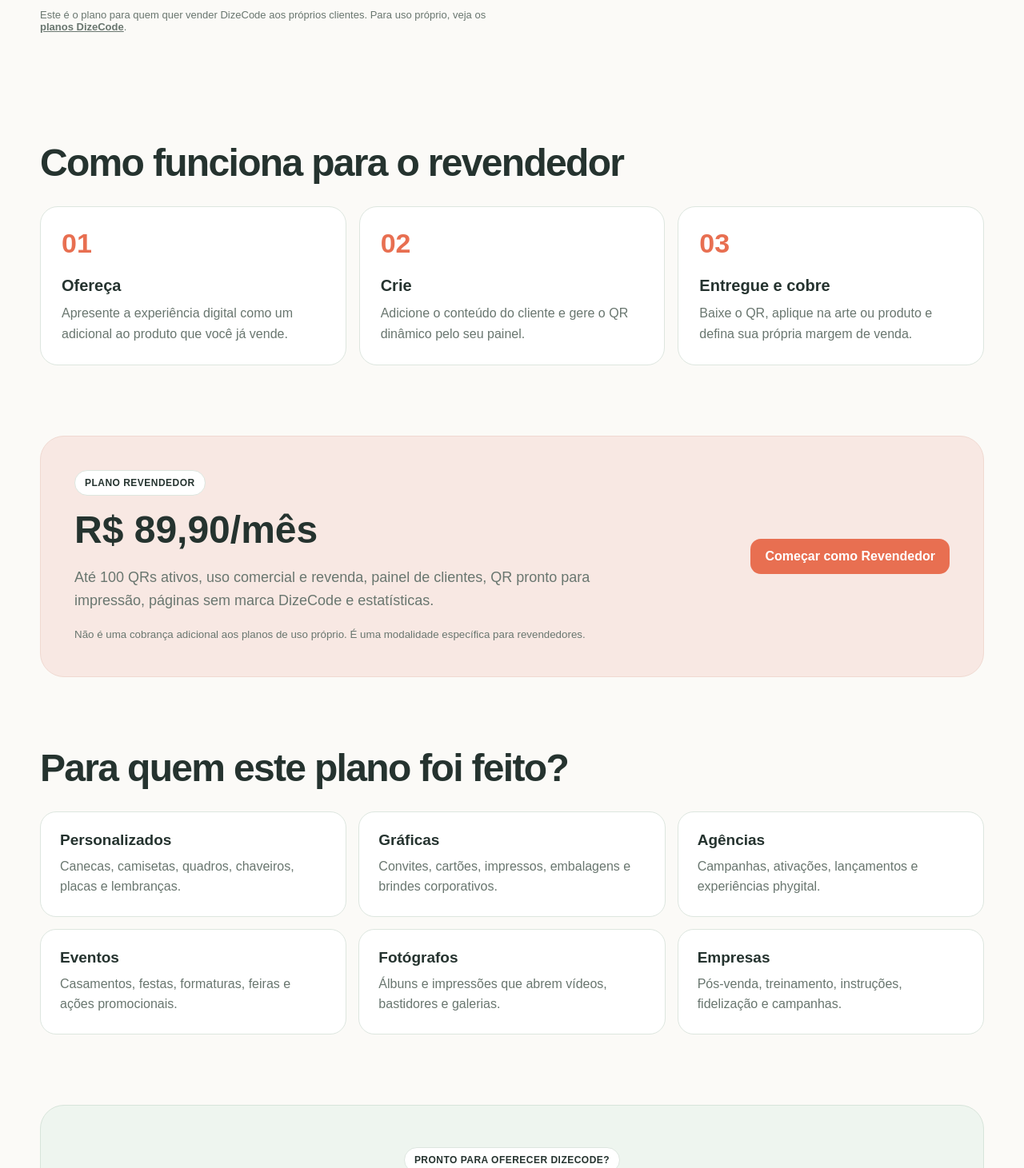
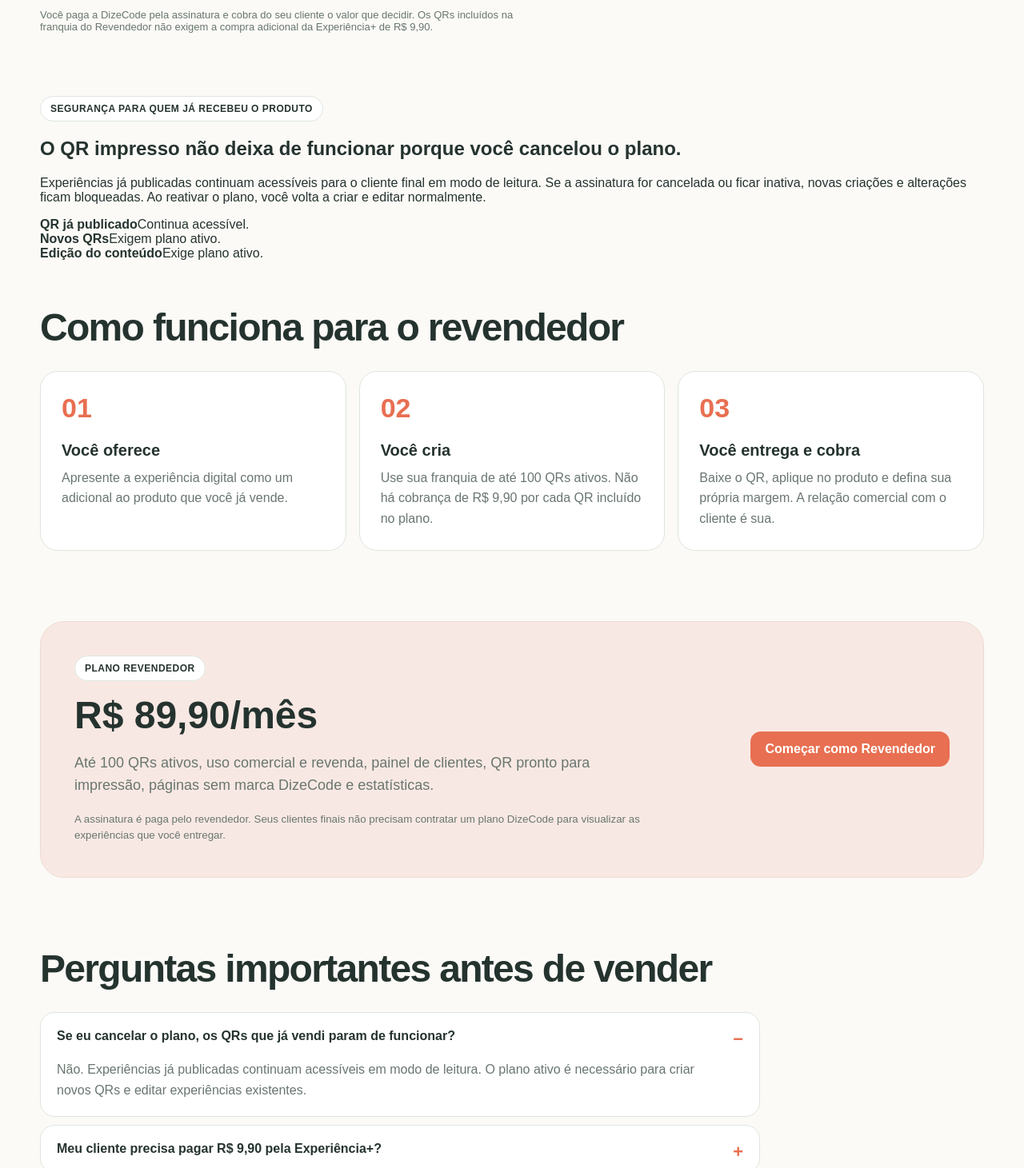
Before and after one commit to contatodize-creator/caneca-memoria, a Next.js app: page /revender in a window 1280 px wide. Shown: the part 729-2190 px from the top of the page at 80% size. Built offline with nearby package versions, Linux system fonts and the light colour scheme; no server answers.

Commit message:
Remove reseller objections and clarify QR continuity

```diff
--- a/app/revender/page.tsx
+++ b/app/revender/page.tsx
@@ -3,9 +3,11 @@
 import CheckoutButton from "../../components/CheckoutButton";
 
 export default function Revender(){return <main><Nav/><div className="container">
-<section className="hero"><div><span className="eyebrow">PLANO REVENDEDOR • DIZECODE PARA NEGÓCIOS</span><h1>Venda mais do que o produto. Venda também a experiência.</h1><p className="lead">Inclua um QR dinâmico em canecas, camisetas, quadros, cartões, brindes, embalagens e outros produtos. Seu cliente recebe o produto físico e uma experiência digital que pode continuar sendo atualizada.</p><div className="resellerHeroPrice"><small>Plano Revendedor a partir de</small><strong>R$ 89,90 <span>/mês</span></strong><p>Até 100 QRs ativos para uso comercial e revenda.</p></div><div className="actions"><CheckoutButton product="reseller" label="Assinar plano Revendedor" featured={true}/><a href="#como-funciona" className="button secondary">Ver como funciona</a></div><p className="planClarifier">Este é o plano para quem quer vender DizeCode aos próprios clientes. Para uso próprio, veja os <Link href="/planos">planos DizeCode</Link>.</p></div><div className="heroCard"><span className="eyebrow">EXEMPLO DE POTENCIAL DE REVENDA</span><h2 style={{marginTop:18}}>100 clientes × R$ 19,90</h2><div className="bigRevenue">R$ 1.990</div><p className="muted">de receita bruta adicional no exemplo. Você define quanto cobrar do seu cliente pela experiência.</p></div></section>
-<section className="section" id="como-funciona"><h2 className="sectionTitle">Como funciona para o revendedor</h2><div className="grid3"><div className="card"><h2>01</h2><h3>Ofereça</h3><p>Apresente a experiência digital como um adicional ao produto que você já vende.</p></div><div className="card"><h2>02</h2><h3>Crie</h3><p>Adicione o conteúdo do cliente e gere o QR dinâmico pelo seu painel.</p></div><div className="card"><h2>03</h2><h3>Entregue e cobre</h3><p>Baixe o QR, aplique na arte ou produto e defina sua própria margem de venda.</p></div></div></section>
-<section className="section businessBand"><div><span className="eyebrow">PLANO REVENDEDOR</span><h2>R$ 89,90/mês</h2><p className="lead">Até 100 QRs ativos, uso comercial e revenda, painel de clientes, QR pronto para impressão, páginas sem marca DizeCode e estatísticas.</p><small>Não é uma cobrança adicional aos planos de uso próprio. É uma modalidade específica para revendedores.</small></div><CheckoutButton product="reseller" label="Começar como Revendedor" featured={true}/></section>
+<section className="hero"><div><span className="eyebrow">PLANO REVENDEDOR • DIZECODE PARA NEGÓCIOS</span><h1>Venda mais do que o produto. Venda também a experiência.</h1><p className="lead">Inclua um QR dinâmico em canecas, camisetas, quadros, cartões, brindes, embalagens e outros produtos. Seu cliente recebe o produto físico e uma experiência digital que pode continuar sendo atualizada.</p><div className="resellerHeroPrice"><small>Preço de lançamento</small><strong>R$ 89,90 <span>/mês</span></strong><p>Até 100 QRs ativos para uso comercial e revenda.</p></div><div className="actions"><CheckoutButton product="reseller" label="Assinar plano Revendedor" featured={true}/><a href="#como-funciona" className="button secondary">Ver como funciona</a></div><p className="planClarifier">Você paga a DizeCode pela assinatura e cobra do seu cliente o valor que decidir. Os QRs incluídos na franquia do Revendedor não exigem a compra adicional da Experiência+ de R$ 9,90.</p></div><div className="heroCard"><span className="eyebrow">EXEMPLO DE POTENCIAL DE REVENDA</span><h2 style={{marginTop:18}}>100 clientes × R$ 19,90</h2><div className="bigRevenue">R$ 1.990</div><p className="muted">de receita bruta adicional no exemplo. Você define quanto cobrar do seu cliente pela experiência.</p></div></section>
+<section className="resellerPromise"><span className="eyebrow">SEGURANÇA PARA QUEM JÁ RECEBEU O PRODUTO</span><h2>O QR impresso não deixa de funcionar porque você cancelou o plano.</h2><p>Experiências já publicadas continuam acessíveis para o cliente final em modo de leitura. Se a assinatura for cancelada ou ficar inativa, novas criações e alterações ficam bloqueadas. Ao reativar o plano, você volta a criar e editar normalmente.</p><div className="resellerPromiseGrid"><div><strong>QR já publicado</strong><span>Continua acessível.</span></div><div><strong>Novos QRs</strong><span>Exigem plano ativo.</span></div><div><strong>Edição do conteúdo</strong><span>Exige plano ativo.</span></div></div></section>
+<section className="section" id="como-funciona"><h2 className="sectionTitle">Como funciona para o revendedor</h2><div className="grid3"><div className="card"><h2>01</h2><h3>Você oferece</h3><p>Apresente a experiência digital como um adicional ao produto que você já vende.</p></div><div className="card"><h2>02</h2><h3>Você cria</h3><p>Use sua franquia de até 100 QRs ativos. Não há cobrança de R$ 9,90 por cada QR incluído no plano.</p></div><div className="card"><h2>03</h2><h3>Você entrega e cobra</h3><p>Baixe o QR, aplique no produto e defina sua própria margem. A relação comercial com o cliente é sua.</p></div></div></section>
+<section className="section businessBand"><div><span className="eyebrow">PLANO REVENDEDOR</span><h2>R$ 89,90/mês</h2><p className="lead">Até 100 QRs ativos, uso comercial e revenda, painel de clientes, QR pronto para impressão, páginas sem marca DizeCode e estatísticas.</p><small>A assinatura é paga pelo revendedor. Seus clientes finais não precisam contratar um plano DizeCode para visualizar as experiências que você entregar.</small></div><CheckoutButton product="reseller" label="Começar como Revendedor" featured={true}/></section>
+<section className="section"><h2 className="sectionTitle">Perguntas importantes antes de vender</h2><div className="faqList"><details open><summary>Se eu cancelar o plano, os QRs que já vendi param de funcionar?</summary><p>Não. Experiências já publicadas continuam acessíveis em modo de leitura. O plano ativo é necessário para criar novos QRs e editar experiências existentes.</p></details><details><summary>Meu cliente precisa pagar R$ 9,90 pela Experiência+?</summary><p>Não para os QRs criados dentro da franquia do Plano Revendedor. Você paga a assinatura mensal e decide quanto cobrar do seu cliente pelo adicional digital.</p></details><details><summary>Quem recebe o pagamento do meu cliente?</summary><p>Você. A venda do produto e o valor cobrado pela experiência são definidos e recebidos pelo seu negócio. Sua cobrança da DizeCode é a assinatura do Plano Revendedor.</p></details><details><summary>Meu cliente precisa instalar aplicativo?</summary><p>Não. Ele escaneia o QR com a câmera do celular e abre a experiência no navegador.</p></details></div></section>
 <section className="section"><h2 className="sectionTitle">Para quem este plano foi feito?</h2><div className="useGrid"><div className="useCard"><h3>Personalizados</h3><p>Canecas, camisetas, quadros, chaveiros, placas e lembranças.</p></div><div className="useCard"><h3>Gráficas</h3><p>Convites, cartões, impressos, embalagens e brindes corporativos.</p></div><div className="useCard"><h3>Agências</h3><p>Campanhas, ativações, lançamentos e experiências phygital.</p></div><div className="useCard"><h3>Eventos</h3><p>Casamentos, festas, formaturas, feiras e ações promocionais.</p></div><div className="useCard"><h3>Fotógrafos</h3><p>Álbuns e impressões que abrem vídeos, bastidores e galerias.</p></div><div className="useCard"><h3>Empresas</h3><p>Pós-venda, treinamento, instruções, fidelização e campanhas.</p></div></div></section>
-<section className="resellerFinalCta"><span className="eyebrow">PRONTO PARA OFERECER DIZECODE?</span><h2>Comece com até 100 QRs ativos.</h2><p>Assine o Plano Revendedor e transforme produtos físicos em uma nova oportunidade de receita.</p><CheckoutButton product="reseller" label="Assinar por R$ 89,90/mês" featured={true}/><Link href="/planos" className="textLink">Não quero revender — ver planos para uso próprio →</Link></section>
+<section className="resellerFinalCta"><span className="eyebrow">PREÇO DE LANÇAMENTO</span><h2>Comece com até 100 QRs ativos.</h2><p>R$ 89,90/mês. Você vende a experiência pelo preço que escolher e os QRs já entregues continuam acessíveis mesmo se futuramente cancelar o plano.</p><CheckoutButton product="reseller" label="Assinar por R$ 89,90/mês" featured={true}/><Link href="/planos" className="textLink">Não quero revender — ver planos para uso próprio →</Link></section>
 </div></main>}
```
